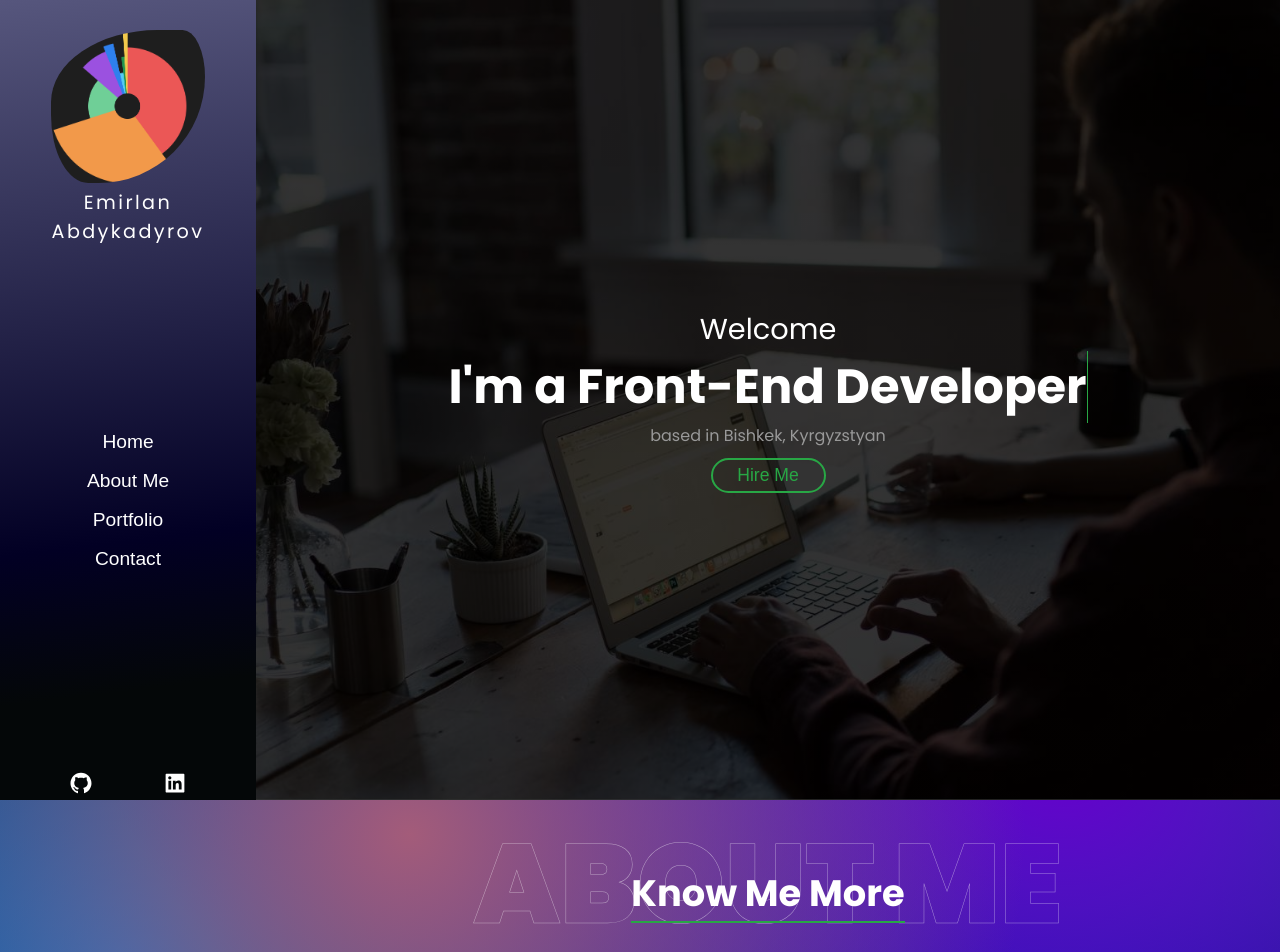
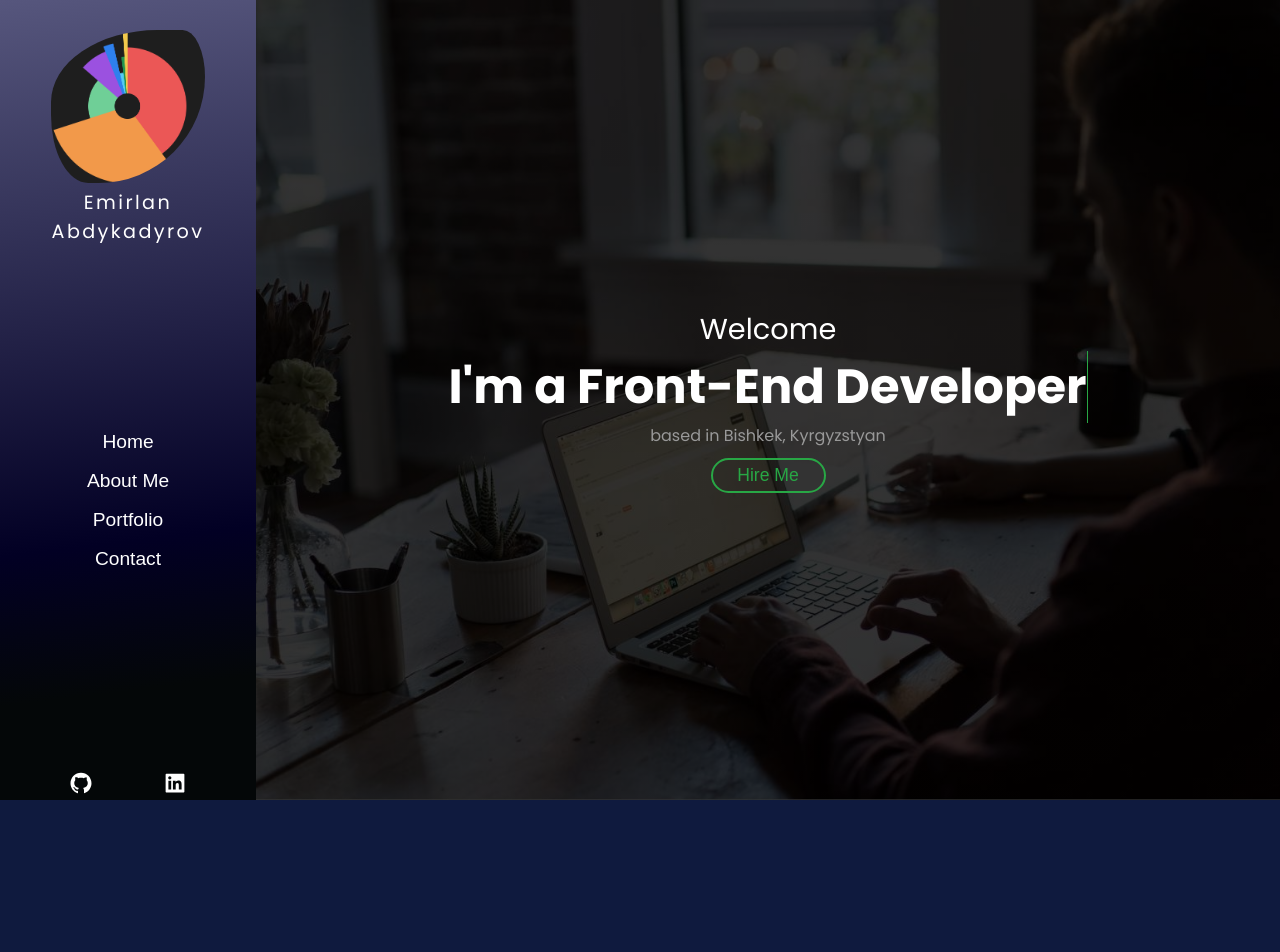
Before and after one commit to emirlan0706/my_portfolio_made_with_react, a React (Create React App) app: page / in a window 1280 px wide. Shown: the top 952 px of the page. After the commit the page ends 800 px from the top, so only its background shows below. Built offline with nearby package versions, Linux system fonts and the light colour scheme.

Commit message:
comment links

```diff
--- a/src/App.js
+++ b/src/App.js
@@ -12,7 +12,7 @@ function App() {
       <Nav />
       <div className="page">
         <Home />
-        <About />
+        {/* <About /> */}
         {/* <Portfolio /> */}
         {/* <Contact /> */}
         {/* <Footer /> */}
```
